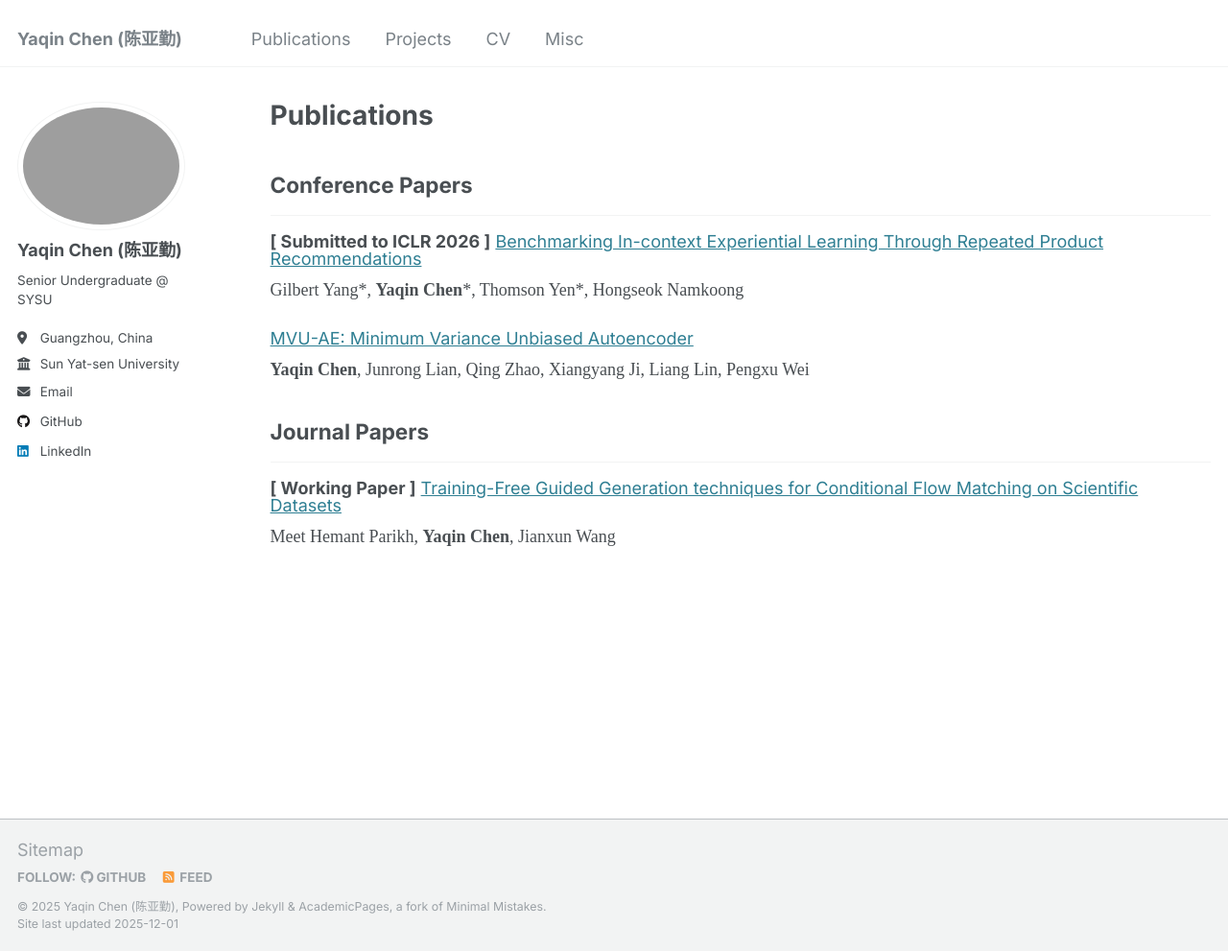
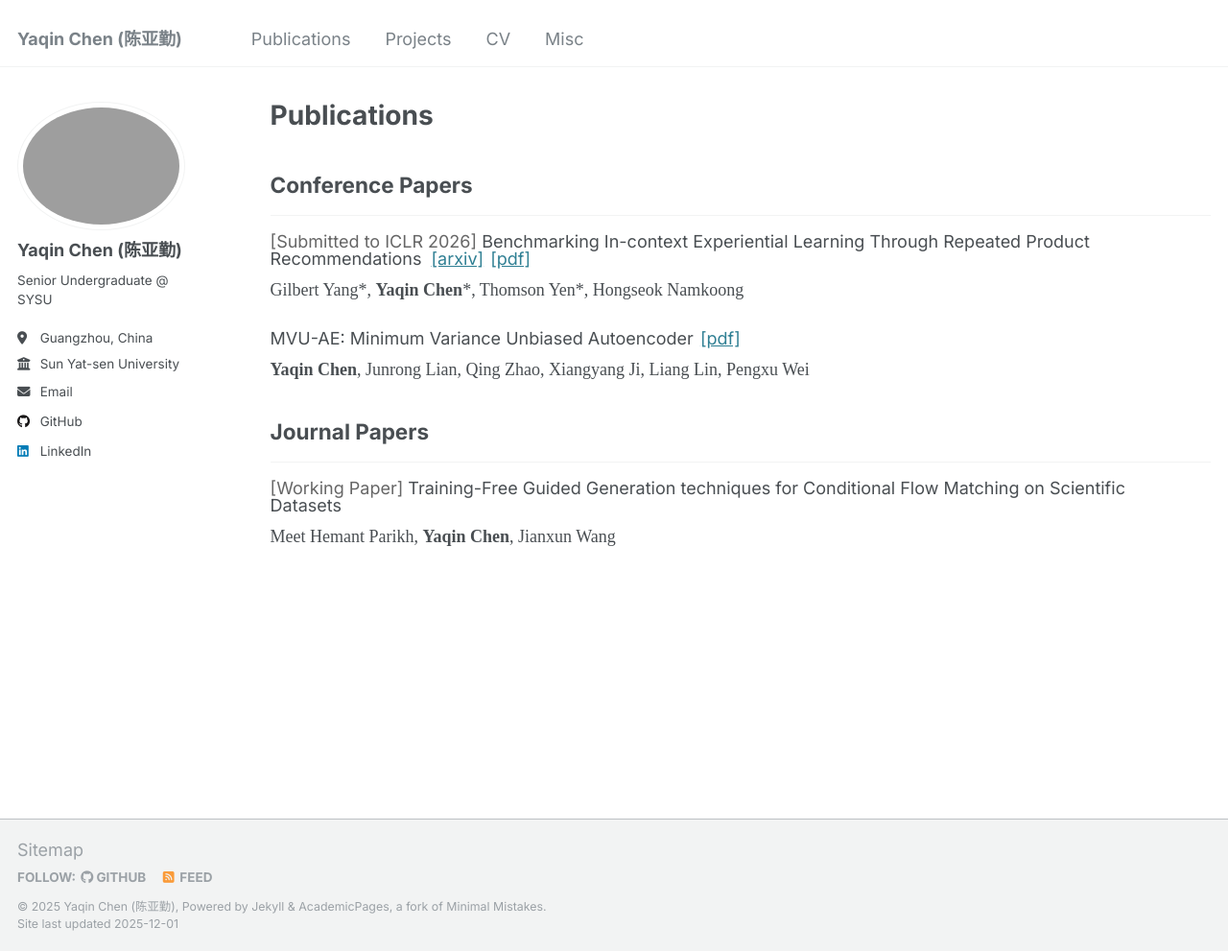
Before and after one commit to chen-yaqin/chen-yaqin.github.io, a Jekyll site: the page built from _pages/publications.html, in a window 1280 px wide and 991 px high. Shown: the whole window at 96% size. Built offline with Jekyll 4.4.1, drawn with Linux system fonts in a browser that asks for light colours.

Commit message:
update pub

```diff
--- a/_includes/archive-single.html
+++ b/_includes/archive-single.html
@@ -46,11 +46,21 @@
         </p>
       {% endif %}
 
-      {% if post.collection == 'publications' %}
-      <p style="margin-bottom: 0px; line-height: 1;">
-        <strong>{% if post.venue and post.venue != "" %}[ {{ post.venue }} ]{% endif %}</strong>
-        <a href="{{ post.paperurl }}">{{ post.title }}</a>
+    {% if post.collection == 'publications' %}
+      <p style="margin-bottom: 4px; line-height: 1;">
+        {% if post.venue and post.venue != "" %}<span style="color: #666;">[{{ post.venue }}]</span>{% endif %}
+
+        {{ post.title }}
+
+        {% if post.arxivurl %}
+          <a href="{{ post.arxivurl }}" style="margin-left: 5px;">[arxiv]</a>
+        {% endif %}
+
+        {% if post.paperurl %}
+          <a href="{{ post.paperurl }}" style="margin-left: 2px;">[pdf]</a>
+        {% endif %}
       </p>
+
       <p style="margin-bottom: 0px; line-height: 0.6; font-family: 'Times New Roman', Times, serif;">
         {{ post.authors | replace: 'Yaqin Chen', '<strong>Yaqin Chen</strong>' }}
       </p>
```
Also changed, not shown: _publications/BIEL.md (+1 -1 lines).
